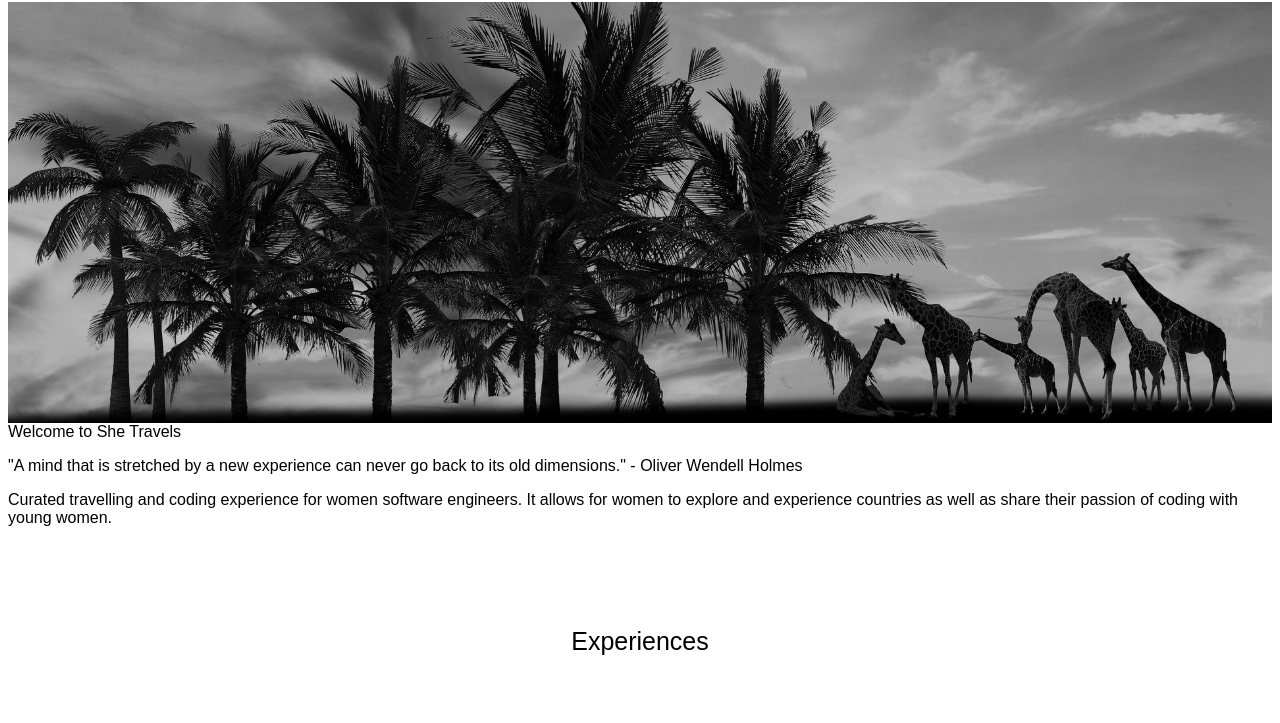
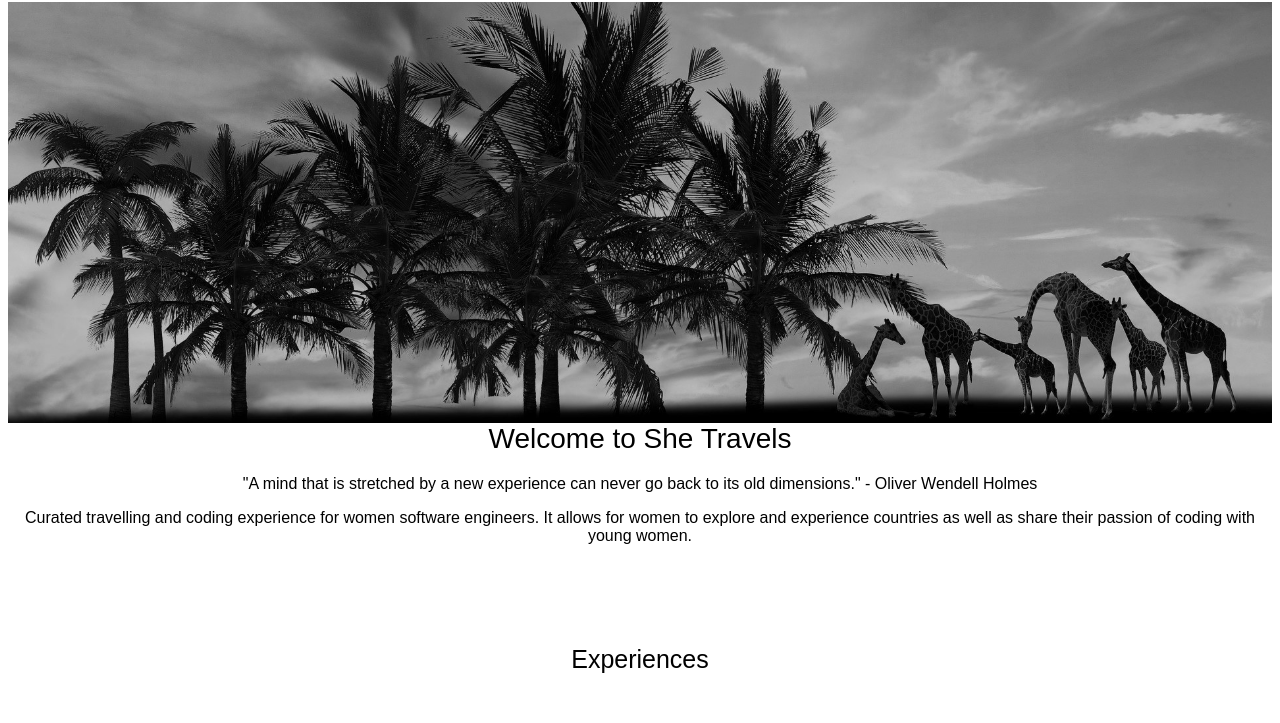
Before and after one commit to etelish/braveNewCoders, a plain HTML site: page index.html in a window 1280 px wide. Shown: the part 56-779 px from the top of the page. Drawn offline with Linux system fonts and the light colour scheme; a web font is replaced by a local one.

Commit message:
close tags

```diff
--- a/css/styles.css
+++ b/css/styles.css
@@ -242,4 +242,7 @@ image:hover{
   margin-top: 15px;
   color: red;
 }
+.main-heading, .quote{
+  text-align: center;
 }
+}
--- a/index.html
+++ b/index.html
@@ -41,7 +41,7 @@
  <button class="w3-button w3-black w3-display-right" onclick="plusDivs(1)">&#10095;</button>
 </div>-->
 
-<div class="main-heading"
+<div class="main-heading">
 <h1>Welcome to She Travels</h1>
 </div>
 
```
